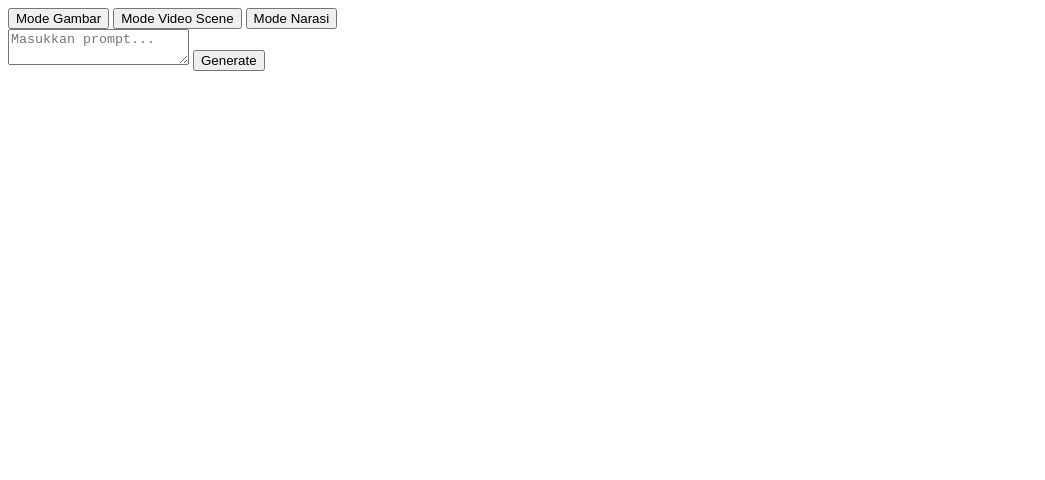
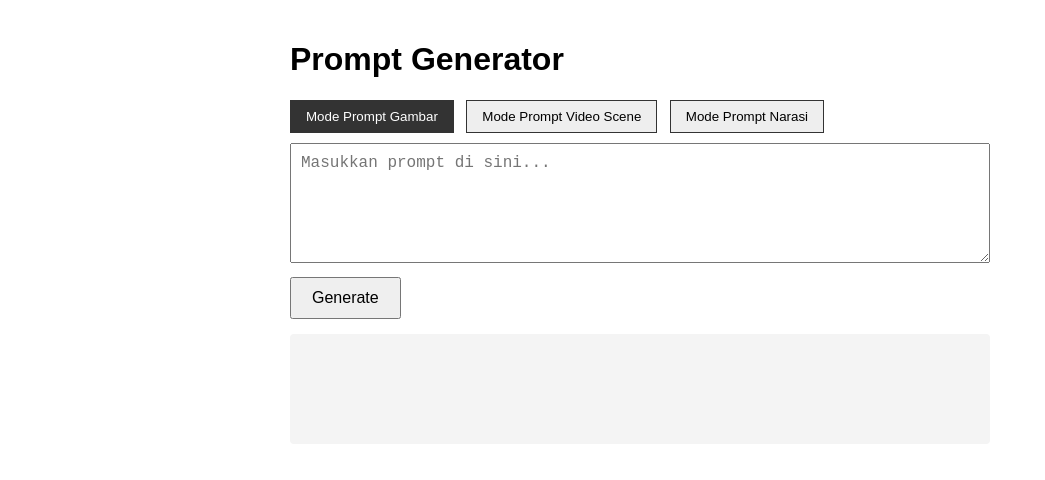
Before and after one commit to redstarksten/prompt, a plain HTML site: page index.html in a window 1280 px wide. Shown: the whole page, without its empty margins (0-1045 px from the left). Drawn offline with Linux system fonts and the light colour scheme.

Commit message:
Update index.html

```diff
--- a/index.html
+++ b/index.html
@@ -1,10 +1,61 @@
-<div id="mode-switch">
-  <button class="mode-button active" data-mode="prompt-image">Mode Gambar</button>
-  <button class="mode-button" data-mode="prompt-video">Mode Video Scene</button>
-  <button class="mode-button" data-mode="prompt-narasi">Mode Narasi</button>
-</div>
+<!DOCTYPE html>
+<html lang="id">
+<head>
+  <meta charset="UTF-8" />
+  <meta name="viewport" content="width=device-width, initial-scale=1" />
+  <title>Prompt Generator</title>
+  <style>
+    body { font-family: Arial, sans-serif; padding: 20px; max-width: 700px; margin: auto; }
+    #mode-switch { margin-bottom: 10px; }
+    .mode-button {
+      padding: 8px 15px;
+      margin-right: 8px;
+      border: 1px solid #333;
+      background: #eee;
+      cursor: pointer;
+    }
+    .mode-button.active {
+      background: #333;
+      color: white;
+    }
+    #prompt {
+      width: 100%;
+      height: 120px;
+      padding: 10px;
+      font-size: 16px;
+      box-sizing: border-box;
+      margin-bottom: 10px;
+    }
+    #generate {
+      padding: 10px 20px;
+      font-size: 16px;
+      cursor: pointer;
+    }
+    #output {
+      margin-top: 15px;
+      white-space: pre-wrap;
+      background: #f4f4f4;
+      padding: 15px;
+      border-radius: 4px;
+      min-height: 80px;
+    }
+  </style>
+</head>
+<body>
+  <h1>Prompt Generator</h1>
 
-<textarea id="prompt" placeholder="Masukkan prompt..."></textarea>
-<button id="generate">Generate</button>
+  <div id="mode-switch">
+    <button class="mode-button active" data-mode="prompt-image">Mode Prompt Gambar</button>
+    <button class="mode-button" data-mode="prompt-video">Mode Prompt Video Scene</button>
+    <button class="mode-button" data-mode="prompt-narasi">Mode Prompt Narasi</button>
+  </div>
 
-<pre id="output"></pre>
+  <textarea id="prompt" placeholder="Masukkan prompt di sini..."></textarea><br />
+
+  <button id="generate">Generate</button>
+
+  <pre id="output"></pre>
+
+  <script src="script.js"></script>
+</body>
+</html>
```
